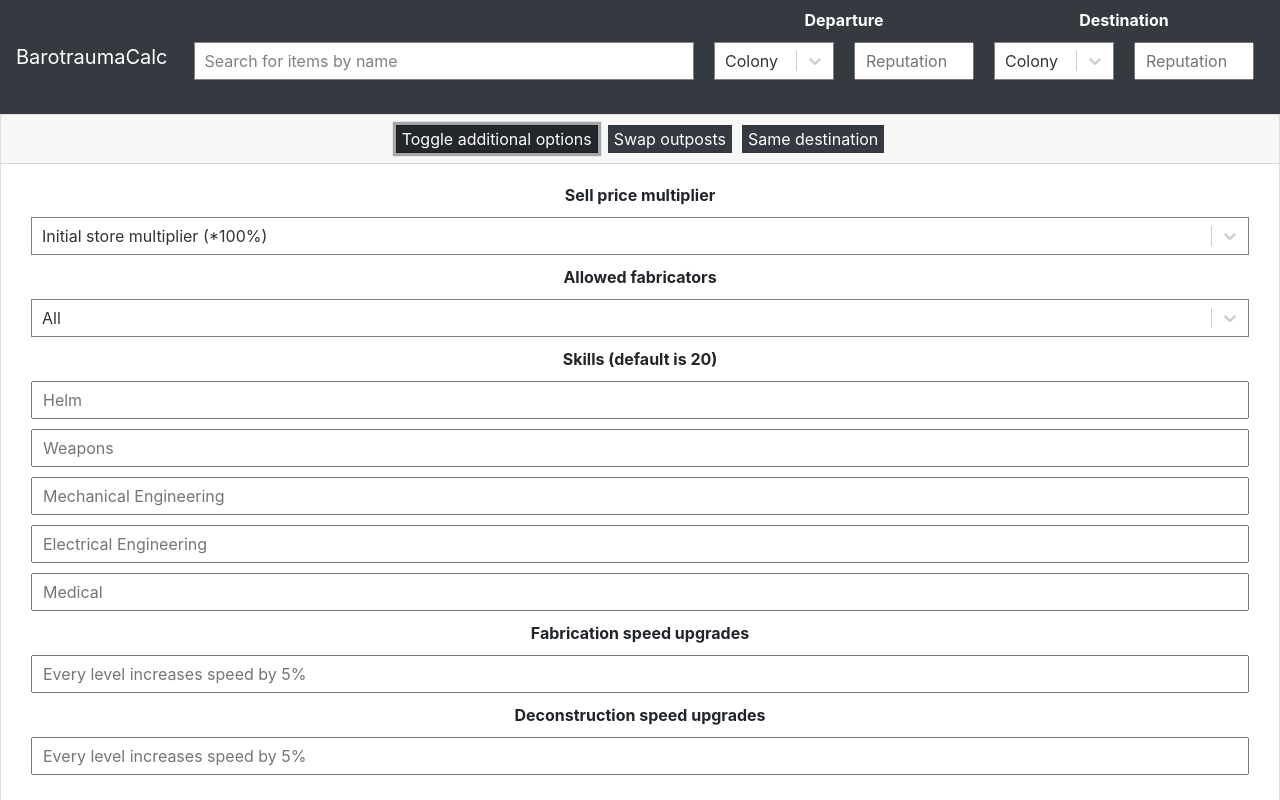
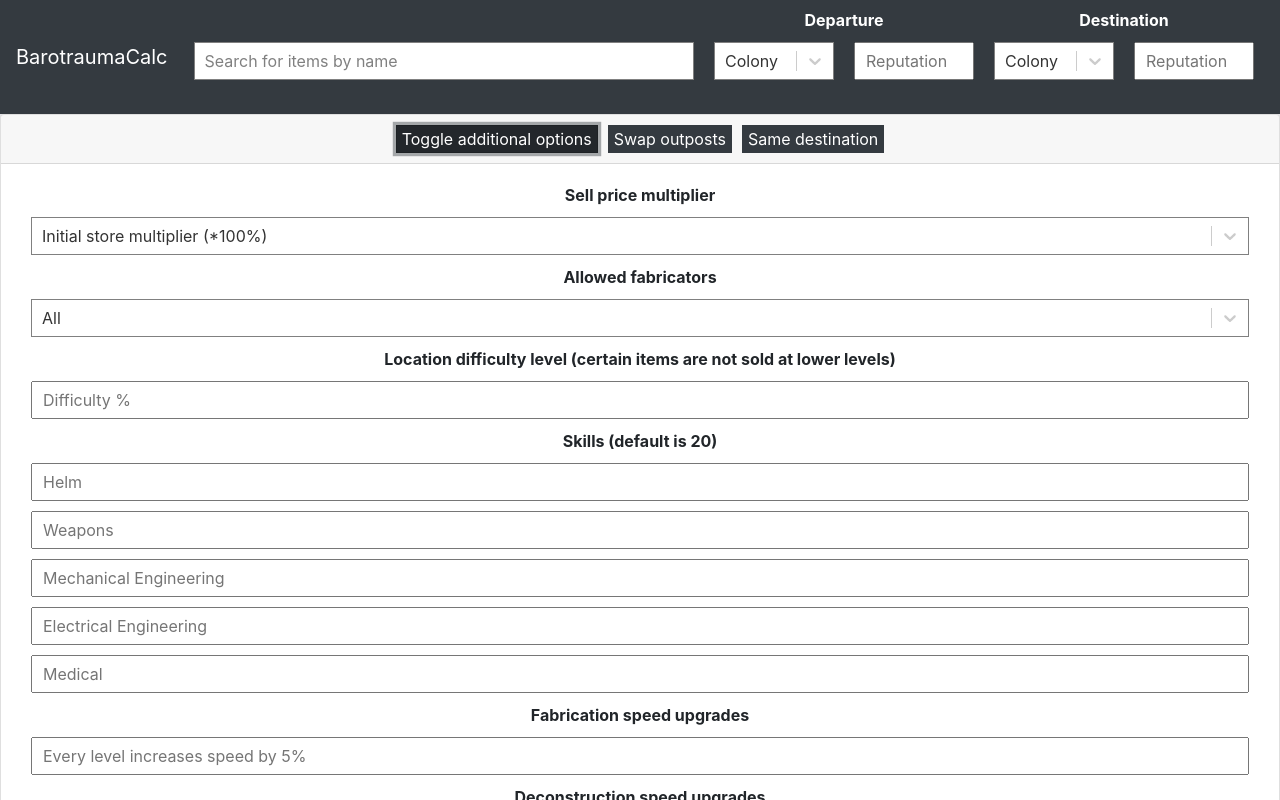
Before and after one commit to lifearoundfreaks/barotrauma-calc, a React (Create React App) app: page / in a window 1280 px wide. Both pictures are taken after a click on the button "Toggle additional options". Shown: the top 800 px of the page. Built offline with nearby package versions, Linux system fonts and the light colour scheme.

Commit message:
Added location level difficulty.

```diff
--- a/src/BarotraumaCalc/Components/AdditionalFilters.js
+++ b/src/BarotraumaCalc/Components/AdditionalFilters.js
@@ -10,11 +10,13 @@
     DEFAULT_UPGRADE_LEVELS,
     STORE_BALANCE_MULTIPLIERS,
     DEFAULT_STORE_BALANCE_MULTIPLIER,
+    DEFAULT_DIFFICULTY,
 } from '../globals'
 import validateFabricator from '../Utils/validateFabricator'
 import validateSkill from '../Utils/validateSkill'
 import validateUpgrades from '../Utils/validateUpgrades'
 import validateStoreBalance from '../Utils/validateStoreBalance'
+import validateDifficultyLevel from '../Utils/validateDifficultyLevel'
 import useGetParams from '../Hooks/useGetParams'
 import { useRef } from "react"
 
@@ -177,6 +179,45 @@
         onChange={handleChange} />
 }
 
+const LevelDifficultyPicker = () => {
+
+    const [getParams, pushGetParams] = useGetParams()
+    const inputRef = useRef()
+
+    const handleChange = e => {
+        e.target.value = validateDifficultyLevel(e.target.value)
+        pushGetParams({ difficulty: e.target.value === DEFAULT_DIFFICULTY ? undefined : e.target.value })
+    }
+
+    const onWheel = () => {
+        inputRef.current.blur()
+    }
+
+    return <div style={{
+        margin: 10,
+        minWidth: 120,
+        flexGrow: 1,
+        flexBasis: 120,
+    }}
+    >
+        <input
+            type="number"
+            step={5}
+            style={{
+                width: "100%",
+                paddingLeft: 10,
+                paddingTop: 5,
+                paddingBottom: 5,
+            }}
+            onInput={handleChange}
+            placeholder={'Difficulty %'}
+            value={validateDifficultyLevel(getParams.difficulty) === DEFAULT_DIFFICULTY ? "" : validateDifficultyLevel(getParams.difficulty)}
+            ref={inputRef}
+            onWheel={onWheel}
+        /></div>
+}
+
+
 export default function AdditionalFilters(props) {
 
     return <Accordion>
@@ -198,6 +239,8 @@
                     <SellingPriceMultPicker />
                     <b>Allowed fabricators</b>
                     <FabricatorPicker />
+                    <b>Location difficulty level (certain items are not sold at lower levels)</b>
+                    <LevelDifficultyPicker />
                     <b>Skills (default is {DEFAULT_SKILL_LEVEL})</b>
                     <SkillPicker skill="helm" />
                     <SkillPicker skill="weapons" />
--- a/src/BarotraumaCalc/Components/PageContents.js
+++ b/src/BarotraumaCalc/Components/PageContents.js
@@ -38,6 +38,7 @@
             <TableData value={props.calculator.deconstructTime}>Deconstruction time</TableData>
             <TableData value={props.calculator.randomDeconstruction}>Deconstruction is random</TableData>
             <TableData value={props.calculator.skills?.length ? props.calculator.skills : undefined }>Fabrication skills</TableData>
+            <TableData value={props.calculator.minleveldifficulty}>Minimum difficulty level</TableData>
         </tbody>
     </Table>
 }
--- a/src/BarotraumaCalc/Hooks/useCalculator.js
+++ b/src/BarotraumaCalc/Hooks/useCalculator.js
@@ -7,6 +7,7 @@
 import validateSkill from '../Utils/validateSkill'
 import validateUpgrades from '../Utils/validateUpgrades'
 import validateStoreBalance from '../Utils/validateStoreBalance'
+import validateDifficultyLevel from '../Utils/validateDifficultyLevel'
 import ClickableItem from '../Components/ClickableItem'
 import { ENGLISH_SKILL_NAMES, FABRICATOR_OPTIONS } from '../globals'
 
@@ -32,7 +33,7 @@
         </div></> : <></>
 }
 
-const calculateItem = (item, outpost, reputation, destoutpost, destreputation, fabricatortypes, skills, upgrades, sellmultiplier) => {
+const calculateItem = (item, outpost, reputation, destoutpost, destreputation, fabricatortypes, skills, upgrades, sellmultiplier, leveldifficulty) => {
 
     const getOutpostData = (item, location) => item.price?.modified?.[location]
 
@@ -42,7 +43,7 @@
 
     const isSoldThere = item => {
         const outpostData = getOutpostData(item, outpost)
-        return hasPriceData(item) && (
+        return hasPriceData(item) && item.price.minleveldifficulty <= leveldifficulty && (
             (item.price.soldeverywhere !== "false") ||
             (outpostData && (outpostData.sold !== "false"))
         )
@@ -237,6 +238,7 @@
         destoutpostmultiplier: getOutpostMultiplier(item, destoutpost),
         usedIn: getColorCodedUsedIn(),
         scrappedFrom: getColorCodedScrappedFrom(),
+        minleveldifficulty: item.price?.minleveldifficulty || undefined,
     }
 }
 
@@ -293,8 +295,9 @@
         deconstructor: validateUpgrades(getParams.declvl),
     }
     const sellmultiplier = validateStoreBalance(getParams.balance).numeric
+    const leveldifficulty = validateDifficultyLevel(getParams.difficulty)
 
-    const calcData = calculateItem(item, outpost, reputation, destoutpost, destreputation, fabricatortypes, skills, upgrades, sellmultiplier)
+    const calcData = calculateItem(item, outpost, reputation, destoutpost, destreputation, fabricatortypes, skills, upgrades, sellmultiplier, leveldifficulty)
 
     if (item === undefined) return {
         noItem: true,
--- /dev/null
+++ b/src/BarotraumaCalc/Utils/validateDifficultyLevel.js
@@ -0,0 +1,5 @@
+import { DEFAULT_DIFFICULTY } from '../globals'
+
+export default function validateDifficultyLevel (input) {
+    return Math.max(Math.min(parseInt(input) || DEFAULT_DIFFICULTY, 100), 0)
+}
--- a/src/BarotraumaCalc/globals.js
+++ b/src/BarotraumaCalc/globals.js
@@ -30,3 +30,4 @@
     courage: "Courage",
 }
 export const DEFAULT_UPGRADE_LEVELS = 0
+export const DEFAULT_DIFFICULTY = 0
```
Also changed, not shown: src/BarotraumaCalc/parsed_data.json, 1 other file (tests, documents, lock files or other folders).
